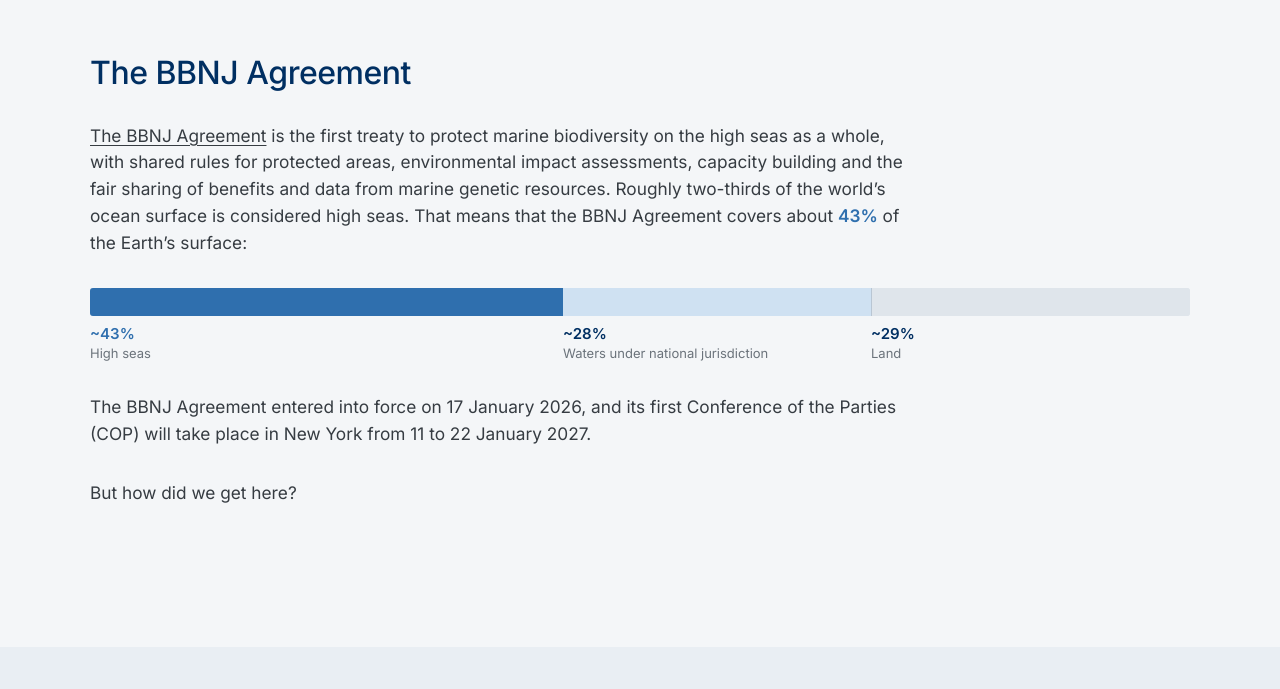
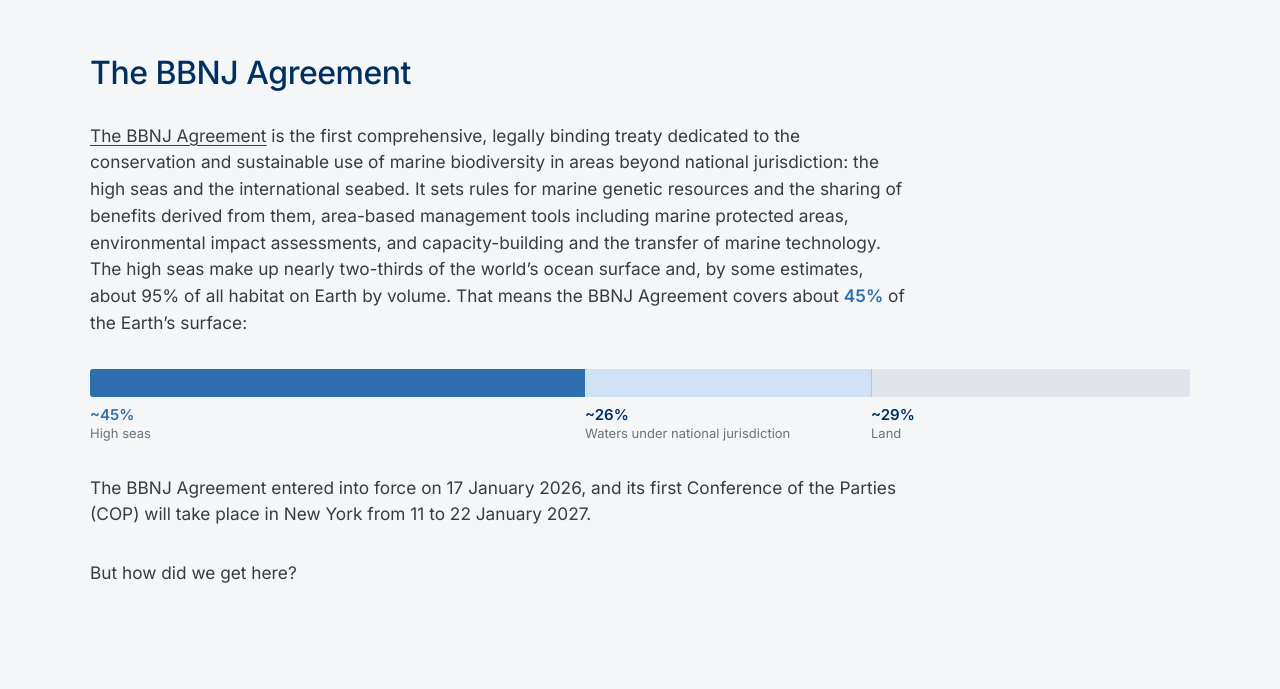
Before and after one commit to ehildeb/bbnj_dashboard, a plain HTML site: page index.html in a window 1280 px wide. Shown: the part 820-1509 px from the top of the page. Drawn offline with Linux system fonts and the light colour scheme.

Commit message:
bar update

```diff
--- a/css/glance.css
+++ b/css/glance.css
@@ -211,7 +211,7 @@ a { color: #006AB4; }
   margin: 14px 0 8px; max-width: 560px;
 }
 
-/* The BBNJ Agreement: the 43% in the globe's high seas blue */
+/* The BBNJ Agreement: the 45% in the globe's high seas blue */
 .gl-shell .gl-hs-n { color: #2f6fae; font-weight: 600; }
 /* Earth's surface bar: same colours as the globe (land a shade darker than on the
    globe so it shows on the grey background) */
--- a/index.html
+++ b/index.html
@@ -82,15 +82,16 @@
   <!-- The BBNJ Agreement: a short introduction -->
   <section class="gl-screen gl-tint gl-agree" id="gl-agreement"><div class="gl-wide">
     <h2 class="gl-head gl-reveal">The BBNJ Agreement</h2>
-    <p class="gl-lead gl-reveal"><span class="gl-pop gl-pop-hover"><button type="button" class="gl-pop-btn" aria-expanded="false">The BBNJ Agreement</button><span class="gl-pop-box" role="note">Biodiversity beyond national jurisdiction (BBNJ) Agreement. Also known as the High Seas Treaty or, formally, the Agreement under the United Nations Convention on the Law of the Sea on the Conservation and Sustainable Use of Marine Biological Diversity of Areas beyond National Jurisdiction.</span></span> is the first treaty to protect marine biodiversity on the high seas as a whole, with shared rules for protected areas, environmental impact assessments, capacity building and the fair sharing of benefits and data from marine genetic resources. Roughly two-thirds of the world&rsquo;s ocean surface is considered high seas. That means that the BBNJ Agreement covers about <b class="gl-hs-n">43%</b> of the Earth&rsquo;s surface:</p>
+    <p class="gl-lead gl-reveal"><span class="gl-pop gl-pop-hover"><button type="button" class="gl-pop-btn" aria-expanded="false">The BBNJ Agreement</button><span class="gl-pop-box" role="note">Biodiversity beyond national jurisdiction (BBNJ) Agreement. Also known as the High Seas Treaty or, formally, the Agreement under the United Nations Convention on the Law of the Sea on the Conservation and Sustainable Use of Marine Biological Diversity of Areas beyond National Jurisdiction.</span></span> is the first comprehensive, legally binding treaty dedicated to the conservation and sustainable use of marine biodiversity in areas beyond national jurisdiction: the high seas and the international seabed. It sets rules for marine genetic resources and the sharing of benefits derived from them, area-based management tools including marine protected areas, environmental impact assessments, and capacity-building and the transfer of marine technology. The high seas make up nearly two-thirds of the world&rsquo;s ocean surface and, by some estimates, about 95% of all habitat on Earth by volume. That means the BBNJ Agreement covers about <b class="gl-hs-n">45%</b> of the Earth&rsquo;s surface:</p>
     <!-- Earth's surface in one bar, in the globe's colours. Rounded shares: high seas
-         about 43%, national waters about 28% (ocean 71% minus high seas), land about 29%. -->
-    <div class="gl-surf gl-reveal gl-full" role="img" aria-label="Earth's surface: high seas about 43%, waters under national jurisdiction about 28%, land about 29%">
+         about 45%, national waters about 26% (ocean 71% minus high seas), land about 29%.
+         High seas = 64% of the ocean (NOAA Ocean Exploration); 95% of habitat by volume (IUCN, Pew). -->
+    <div class="gl-surf gl-reveal gl-full" role="img" aria-label="Earth's surface: high seas about 45%, waters under national jurisdiction about 26%, land about 29%">
       <div class="gl-surf-bar">
-        <span class="gl-surf-seg gl-surf-hs" style="--w:43%"></span><span class="gl-surf-seg gl-surf-nat" style="--w:28%"></span><span class="gl-surf-seg gl-surf-land" style="--w:29%"></span>
+        <span class="gl-surf-seg gl-surf-hs" style="--w:45%"></span><span class="gl-surf-seg gl-surf-nat" style="--w:26%"></span><span class="gl-surf-seg gl-surf-land" style="--w:29%"></span>
       </div>
       <div class="gl-surf-lbls" aria-hidden="true">
-        <span style="--w:43%"><b>~43%</b>High seas</span><span style="--w:28%"><b>~28%</b>Waters under national jurisdiction</span><span style="--w:29%"><b>~29%</b>Land</span>
+        <span style="--w:45%"><b>~45%</b>High seas</span><span style="--w:26%"><b>~26%</b>Waters under national jurisdiction</span><span style="--w:29%"><b>~29%</b>Land</span>
       </div>
     </div>
     <p class="gl-lead gl-reveal">The BBNJ Agreement entered into force on 17&nbsp;January 2026, and its first Conference of the Parties (COP) will take place in New York from 11 to 22&nbsp;January 2027.</p>
```
